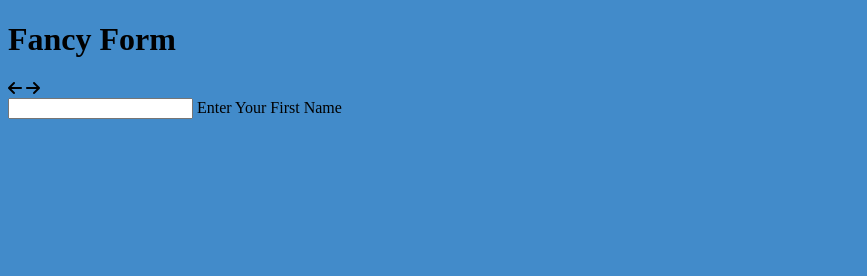
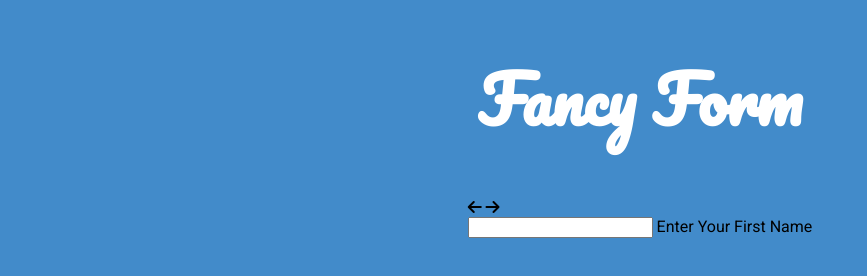
Before and after one commit to infiniteoo/HTMLCSS-fancy_form, a website: page index.html in a window 1280 px wide. Shown: the whole page, without its empty margins (0-867 px from the left). Drawn offline with Linux system fonts and the light colour scheme.

Commit message:
styled our body, h1 and container

```diff
--- a/index.html
+++ b/index.html
@@ -12,7 +12,7 @@
     <title>HTML & CSS - Fancy Form</title>
   </head>
   <body>
-    <div class="container">
+    <div id="container">
       <h1 class="logo">Fancy Form</h1>
       <div id="form-box">
         <i id="prev-btn" class="fas fa-arrow-left"></i>
--- a/scss/main.scss
+++ b/scss/main.scss
@@ -4,4 +4,20 @@ $primary: #428bca;
 
 body {
   background: $primary;
+  font-family: "Roboto", sans-serif;
+  margin: 0;
 }
+
+h1.logo {
+  color: #fff;
+  font-family: "Pacifico", cursive;
+  font-size: 4em;
+}
+
+#container {
+  height: 100vh;
+  display: flex;
+  flex-direction: column;
+  justify-content: top;
+  align-items: center;
+}
```
Also changed, not shown: css/main.css.
